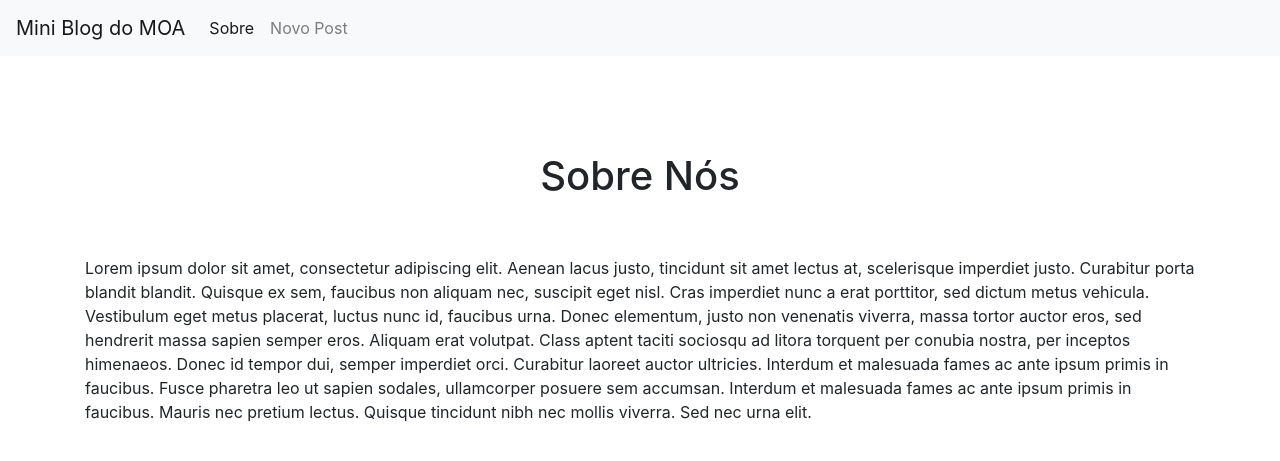
After one commit to MoisesTedeschi/mini-blog-flask, a Flask app: page /about in a window 1280 px wide. The commit adds this page. Shown: the top 461 px of the page. Run offline with Flask 2, Linux system fonts and the light colour scheme; some libraries are stand-ins or nearby versions.

Commit message:
Página Sobre criada.

```diff
--- a/app.py
+++ b/app.py
@@ -37,6 +37,11 @@ def index():
     conn.close()
 
     return render_template('index.html', posts=posts)
+
+
+@app.route('/about')
+def about():
+    return render_template('about.html', title="Sobre Nós")
 
 
 @app.route('/<int:post_id>')
--- /dev/null
+++ b/templates/about.html
@@ -0,0 +1,38 @@
+{% extends 'base.html' %}
+
+{% block content %}
+
+    <div class="container">
+        <div class="row">
+            <div class="col-sm">
+                <h1 class="text-center mt-5">
+                    {% block title %}
+                        {{ title }}
+                    {% endblock %}
+                </h1>
+
+            </div>
+        </div>
+        <div class="row">
+            <div class="col-sm mt-5">
+                <p>
+                    Lorem ipsum dolor sit amet, consectetur adipiscing elit.
+                    Aenean lacus justo, tincidunt sit amet lectus at, scelerisque
+                    imperdiet justo. Curabitur porta blandit blandit. Quisque ex sem,
+                    faucibus non aliquam nec, suscipit eget nisl. Cras imperdiet nunc a
+                    erat porttitor, sed dictum metus vehicula. Vestibulum eget metus placerat,
+                    luctus nunc id, faucibus urna. Donec elementum, justo non venenatis
+                    viverra, massa tortor auctor eros, sed hendrerit massa sapien semper eros.
+                    Aliquam erat volutpat. Class aptent taciti sociosqu ad litora torquent per
+                    conubia nostra, per inceptos himenaeos. Donec id tempor dui, semper imperdiet
+                    orci. Curabitur laoreet auctor ultricies. Interdum et malesuada fames ac
+                    ante ipsum primis in faucibus. Fusce pharetra leo ut sapien sodales,
+                    ullamcorper posuere sem accumsan. Interdum et malesuada fames ac ante
+                    ipsum primis in faucibus. Mauris nec pretium lectus. Quisque tincidunt nibh
+                    nec mollis viverra. Sed nec urna elit.
+                </p>
+            </div>
+        </div>
+    </div>
+
+{% endblock %}
--- a/templates/base.html
+++ b/templates/base.html
@@ -19,7 +19,7 @@
         <div class="collapse navbar-collapse" id="navbarNav">
             <ul class="navbar-nav">
               <li class="nav-item active">
-                  <a class="nav-link" href="#">Sobre</a>
+                  <a class="nav-link" href="{{url_for('about')}}">Sobre</a>
               </li>
               <li class="nav-item">
                 <a class="nav-link" href="{{url_for('create')}}">Novo Post</a>
```
Also changed, not shown: database.db.
